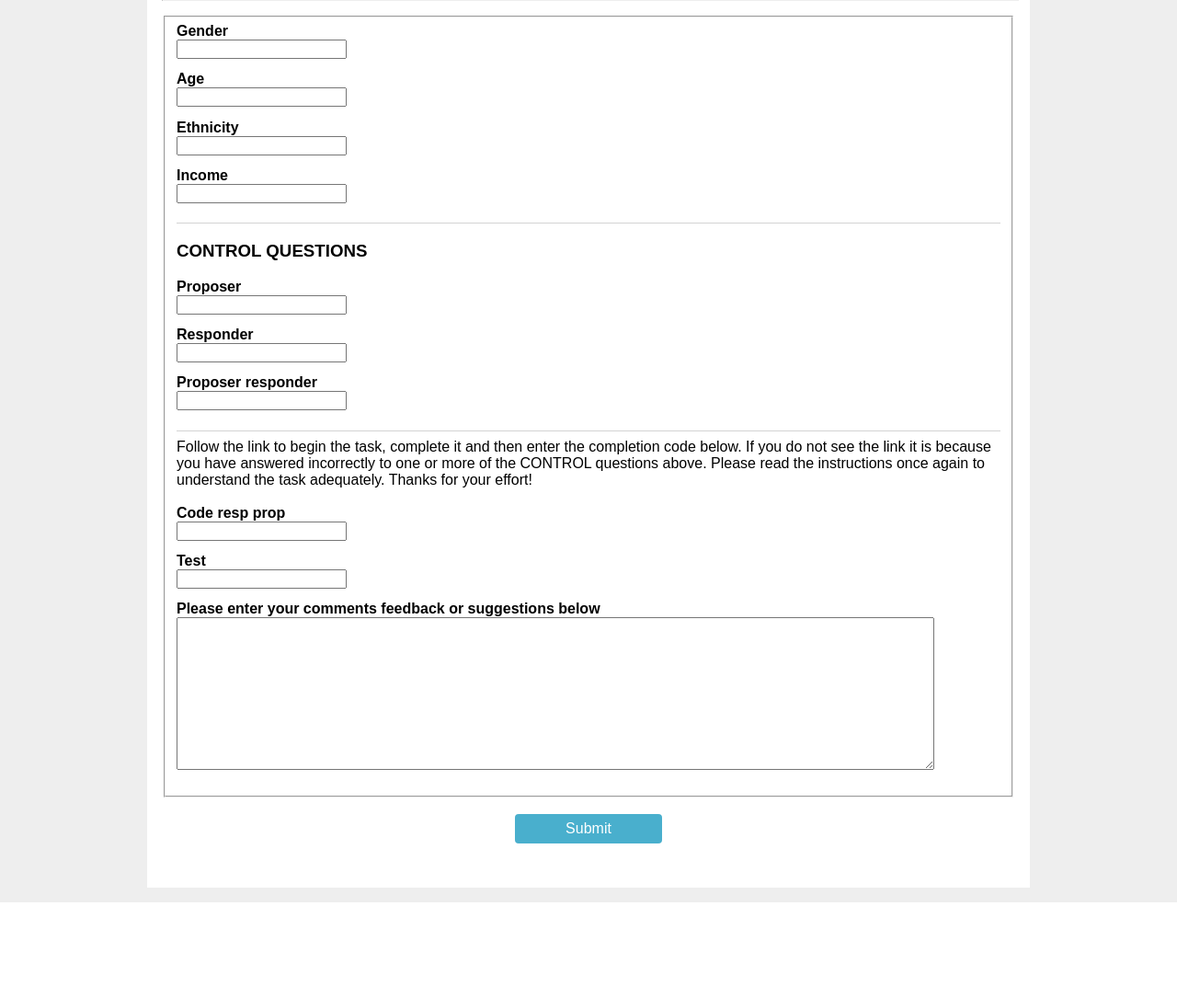
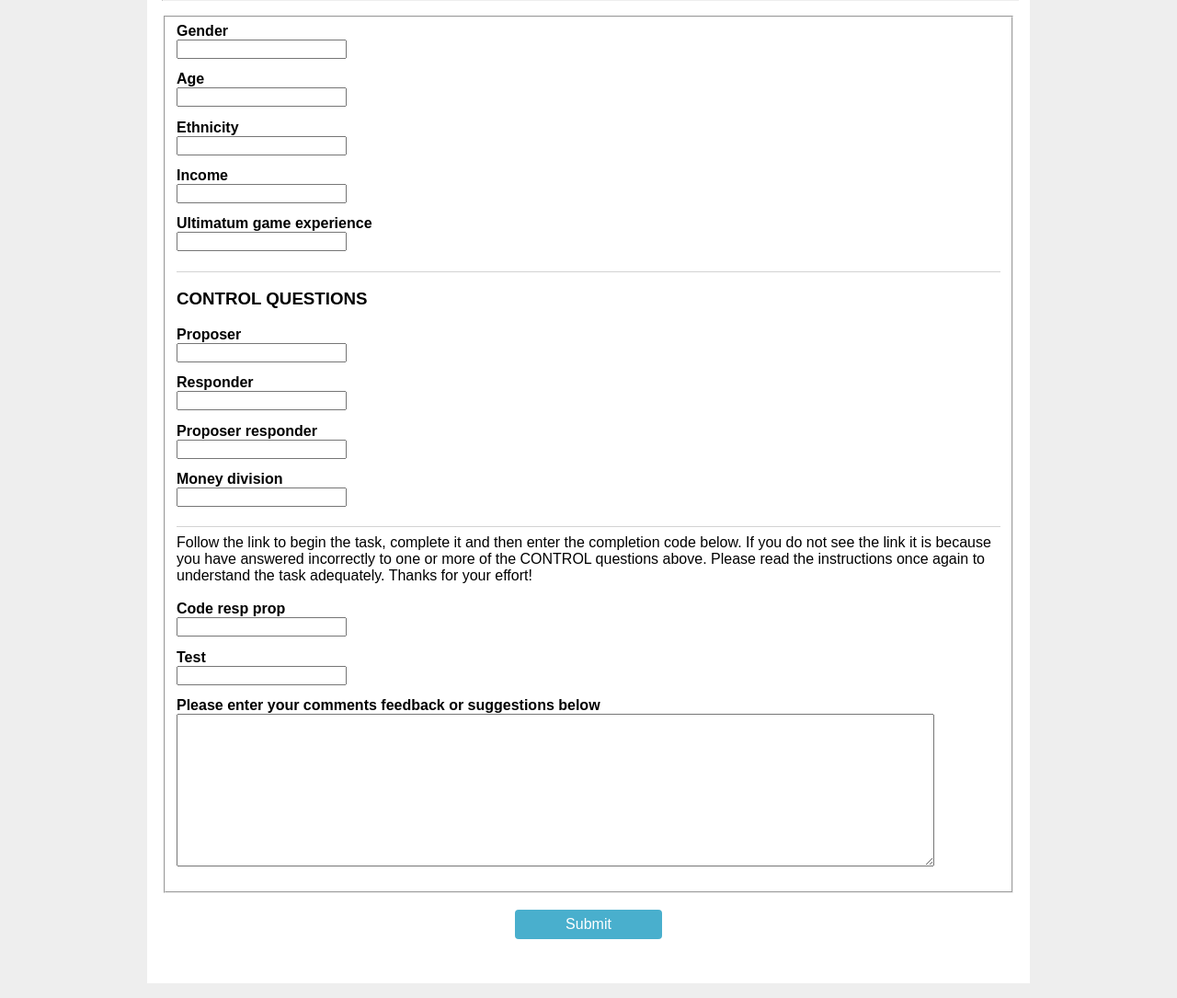
Before and after one commit to afranck64/ultimatum, a Flask app: template survey/templates/txx/survey.html in a window 1280 px wide. Shown: the part 1049-2134 px from the top of the page at 92% size. Before the commit the page ends 2030 px from the top, so only its background shows below. Run offline with Flask 2, Linux system fonts and the light colour scheme; the template is opened without the code that fills it: most values are stand-ins (such as "Sample title", 1, 10 or a date in 2020); form fields are guessed from the names that the template uses; parts of the project's set-up code (start-up, migrations or seed data) failed here and were passed over; some libraries are stand-ins or nearby versions.

Commit message:
replace previous tasks with cpc and add experience field and a new control: money division

```diff
--- a/survey/templates/txx/survey.html
+++ b/survey/templates/txx/survey.html
@@ -33,6 +33,10 @@
       document.getElementById("{{form.proposer_responder.id}}").onchange = countControlError;
       document.getElementById("{{form.proposer_responder.id}}-info").style.display = "none";
       document.getElementById("{{form.proposer_responder.id}}-info").textContent = "You seem to have misunderstood the instructions. The role of the PROPOSER is to make an offer to the RESPONDER regarding how to divide the {{ '%.2f'|format(max_gain / 100)}} USD. The role of the RESPONDER is to either accept or reject that offer. Both the PROPOSER and the  RESPONDER are real human contributors who are dynamically linked to participate in this task. If you understand this now, please correct your answer to the statement below and continue."
+      document.getElementById("{{form.money_division.id}}").onchange = countControlError;
+      document.getElementById("{{form.money_division.id}}-info").style.display = "none";
+      document.getElementById("{{form.money_division.id}}-info").textContent = "You seem to have misunderstood the instructions. The PROPOSER decides how the money is divided and the RESPONDER accepts or reject the proposal. If you understand this now, please correct your answer to the statement regarding the money division below and continue."
+      money_division
       if (getCookie("hide_instructions")) {
         toggle_overview();
       }
@@ -57,10 +61,10 @@
     }
 
     function update_main_link() {
-      var ids = ["{{form.proposer.id}}", "{{form.responder.id}}", "{{form.proposer_responder.id}}"];
+      var control_ids = ["{{form.proposer.id}}", "{{form.responder.id}}", "{{form.proposer_responder.id}}", "{{form.money_division.id}}"];
       var valid_ids = 0;
-      for (var idx=0; idx<3; idx++) {
-        var selector = 'input[name="' + ids[idx] + '"]:checked';
+      for (var idx=0; idx<control_ids.length; idx++) {
+        var selector = 'input[name="' + control_ids[idx] + '"]:checked';
         var element = document.querySelector(selector);
         if (element) {
           var choice = document.querySelector(selector).value;
@@ -69,7 +73,8 @@
           };
         }
       }
-      if (valid_ids == 3 ) {
+      console.log(valid_ids);
+      if (valid_ids == control_ids.length ) {
         document.getElementById("main_link").style.display='inline-block';
       } else {
         document.getElementById("main_link").style.display='none';
@@ -168,6 +173,10 @@
         {{form.income.label}}<br>
         {{form.income}}<br>
 
+        <div style="background-color:red;" class="alert alert-error">{{ ", ".join(form.ultimatum_game_experience.errors)}}</div>
+        {{form.ultimatum_game_experience.label}}<br>
+        {{form.ultimatum_game_experience}}<br>
+
         <hr>
         <h3> CONTROL QUESTIONS </h3>
         <div style="background-color:red;" class="alert alert-error">{{ ", ".join(form.proposer.errors)}}</div>
@@ -184,6 +193,12 @@
         <div style="background-color:lightskyblue;" id="{{form.proposer_responder.id}}-info"></div>
         {{form.proposer_responder.label}}<br>
         {{form.proposer_responder}}<br>
+
+
+        <div style="background-color:red;" class="alert alert-error">{{ ", ".join(form.money_division.errors)}}</div>
+        <div style="background-color:lightskyblue;" id="{{form.money_division.id}}-info"></div>
+        {{form.money_division.label}}<br>
+        {{form.money_division}}<br>
         <hr>
         <div>Follow the link to begin the task, complete it and then enter the completion code below. If you do not see the link it is because you have answered incorrectly to one or more of the CONTROL questions above. Please read the instructions once again to understand the task adequately. Thanks for your effort!<br>
         <a href="{{url_for(treatment+'.'+'index')}}?job_id={{job_id}}&worker_id={{worker_id}}&max_judgments={{max_judgments}}&auto_finalize=1" target="_blank"><button class="button" type="button" id="main_link">Click here to start the main task</button></a><br>
@@ -193,35 +208,11 @@
         <!-- <input type="text" id="{{form.code_resp_prop.id}}" value="{{form.code_resp_prop.data}}" onchange="update_tasks()"><br> -->
 
         <div id="features">
-            <div>Follow the link to begin the task, complete it for a bonus and then enter the completion code below.</div><br>
-          <a href="{{url_for('tasks.eff.index')}}?job_id={{job_id}}&worker_id={{worker_id}}" target="_blank"><button class="button"  type="button">Click start to the effort task...</button></a><br>
-          <div style="background-color:red;" class="alert alert-error">{{ ", ".join(form.code_effort.errors)}}</div>
-          {{form.code_effort.label}}<br>
-          {{form.code_effort}}<br>
-
-          <div>Follow the link to begin the task, complete it for a bonus and then enter the completion code below.</div><br>
-          <a href="{{url_for('tasks.risk.index')}}?job_id={{job_id}}&worker_id={{worker_id}}" target="_blank"><button class="button"  type="button"">Click here to start the risk task...</button></a><br>
-          <div style="background-color:red;" class="alert alert-error">{{ ", ".join(form.code_risk.errors)}}</div>
-          {{form.code_risk.label}}<br>
-          {{form.code_risk}}<br>
-
-          <div>Follow the link to begin the task, complete it for a bonus and then enter the completion code below.</div><br>
-          <a href="{{url_for('tasks.cg.index')}}?job_id={{job_id}}&worker_id={{worker_id}}" target="_blank"><button class="button"  type="button">Click here to start the charity giving task...</button></a><br>
-          <div style="background-color:red;" class="alert alert-error">{{ ", ".join(form.code_cg.errors)}}</div>
-          {{form.code_cg.label}}<br>
-          {{form.code_cg}}<br>
-
-          <div>Follow the link to begin the task, complete it for a bonus and then enter the completion code below.</div><br>
-          <a href="{{url_for('tasks.crt.index')}}?job_id={{job_id}}&worker_id={{worker_id}}" target="_blank"><button class="button"  type="button">Click here to start the calculus task...</button></a><br>
-          <div style="background-color:red;" class="alert alert-error">{{ ", ".join(form.code_crt.errors)}}</div>
-          {{form.code_crt.label}}<br>
-          {{form.code_crt}}<br>
-
           <div>Follow the link to begin the task, complete it and then enter the completion code below.</div><br>
-          <a href="{{url_for('tasks.hexaco.index')}}?job_id={{job_id}}&worker_id={{worker_id}}&treatment={{treatment}}&auto_finalize=1" target="_blank"><button class="button"  type="button">Click here to start the hexaco task...</button></a><br>
-          <div style="background-color:red;" class="alert alert-error">{{ ", ".join(form.code_hexaco.errors)}}</div>
-          {{form.code_hexaco.label}}<br>
-          {{form.code_hexaco}}<br>
+          <a href="{{url_for('tasks.cpc.index')}}?job_id={{job_id}}&worker_id={{worker_id}}&treatment={{treatment}}&auto_finalize=1" target="_blank"><button class="button"  type="button">Click here to start the hexaco task...</button></a><br>
+          <div style="background-color:red;" class="alert alert-error">{{ ", ".join(form.code_cpc.errors)}}</div>
+          {{form.code_cpc.label}}<br>
+          {{form.code_cpc}}<br>
         </div>
 
         <div style="background-color:red;" class="alert alert-error">{{ ", ".join(form.test.errors)}}</div>
```
Also changed, not shown: survey/txx/survey.py (+14 -12 lines).
